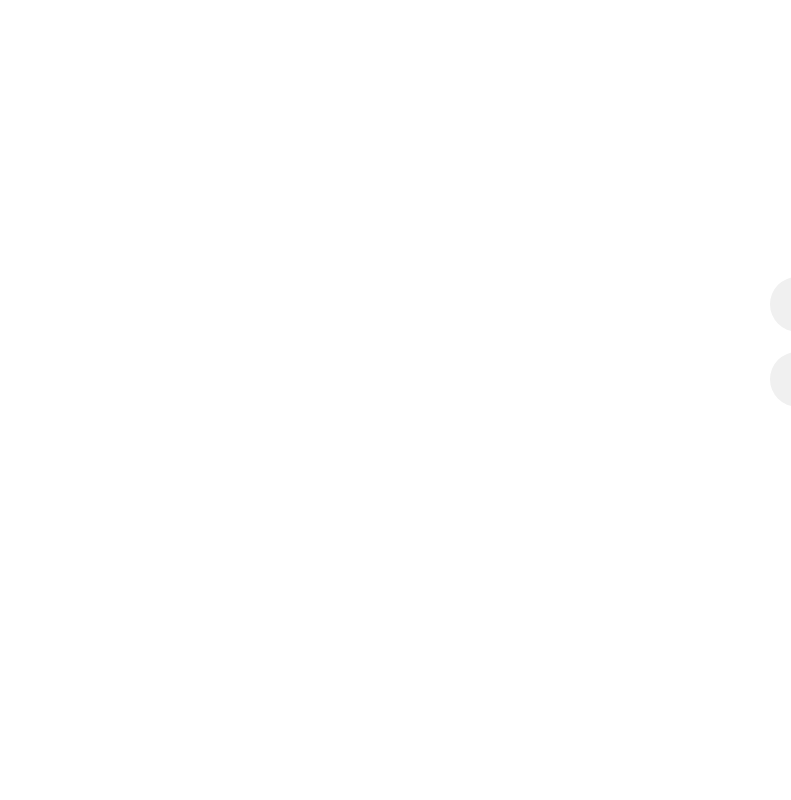
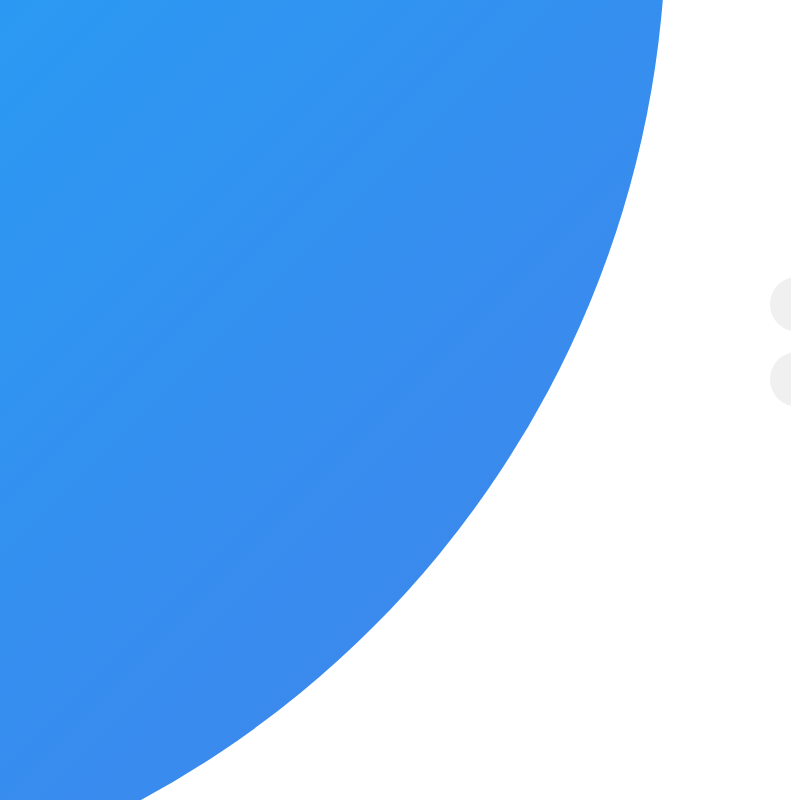
Before and after one commit to castrodev37/responsible-signin-signup, a plain HTML site: page index.html in a window 1280 px wide. Shown: the full height of the page, 0-791 px from the left. Drawn offline with Linux system fonts and the light colour scheme.

Commit message:
make a circle in container

```diff
--- a/style.css
+++ b/style.css
@@ -19,6 +19,18 @@ body, input{
     min-height: 100vh;
     background: #fff;
     overflow: hidden;
+}
+
+.container:before{
+    content: '';
+    position: absolute;
+    width: 2000px;
+    height: 2000px;
+    border-radius: 50%;
+    background: linear-gradient(-45deg, #4481eb, #04befe);
+    top: -10%;
+    right: 48%;
+    transform: translateY(-50%);
 }
 
 .container .form-container{
```
